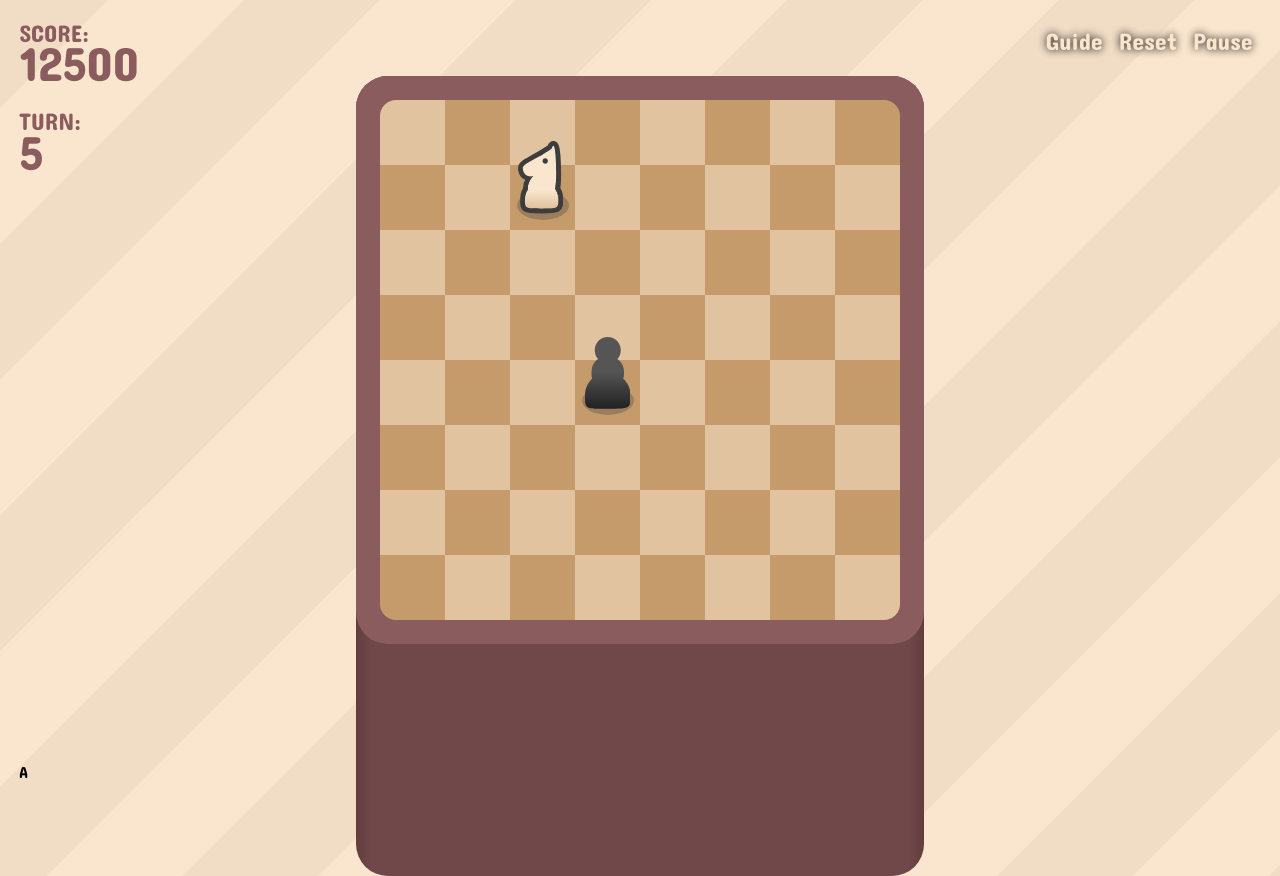
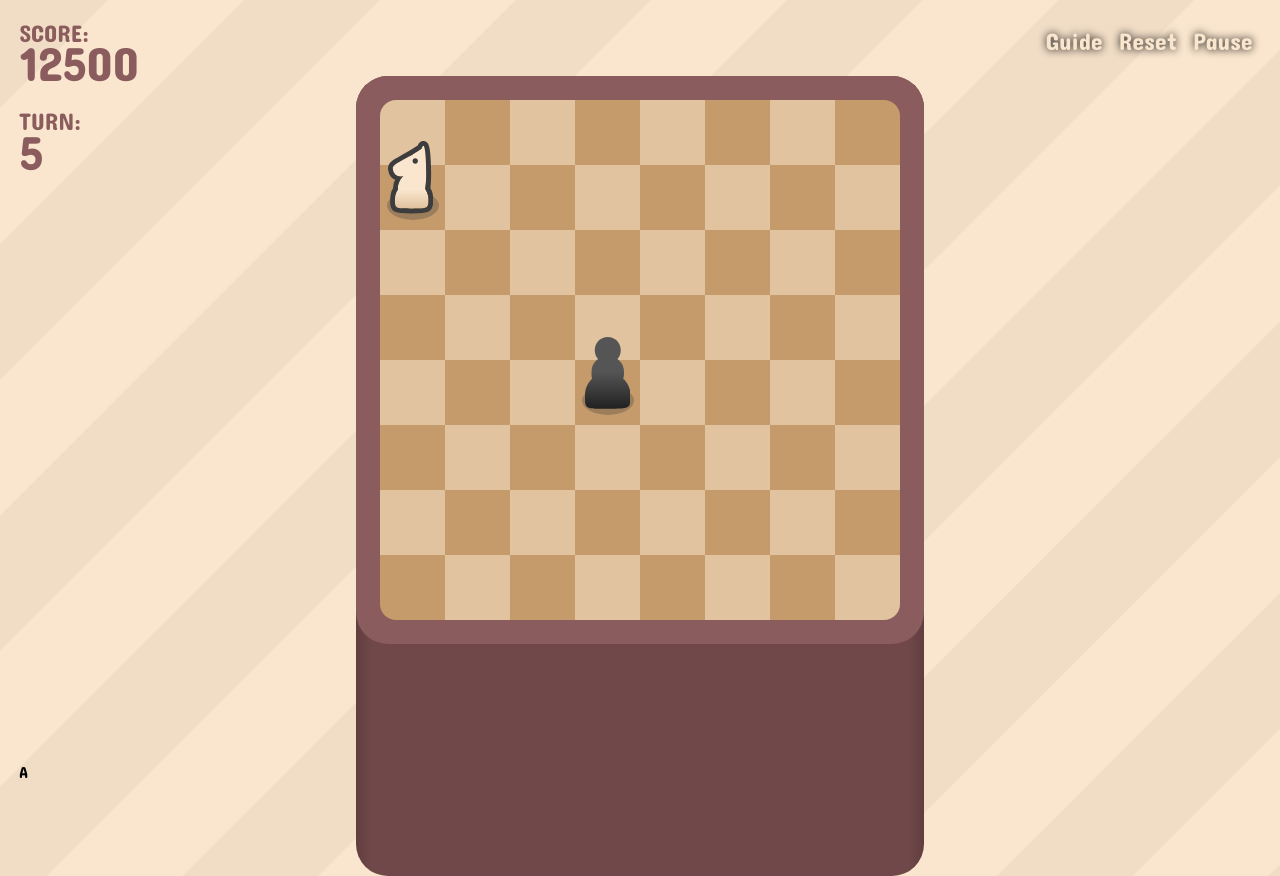
Before and after one commit to coded-circuit/the-pawn-gambit, a React (Vite) app: page / in a window 1280 px wide. Both pictures are taken after a click on the button "PLAY". Built offline with nearby package versions, Linux system fonts and the light colour scheme.

Commit message:
Add process reducer, still debugging

```diff
--- a/src/data/gameSlice.js
+++ b/src/data/gameSlice.js
@@ -6,6 +6,9 @@ import {
   getVectorSum,
   PieceCooldown,
   assertIsVector,
+  PieceCaptureFunc,
+  arrayHasVector,
+  PieceMovementFunc,
 } from "../global/utils";
 
 const playerSpawnPos = { x: 3, y: 4 };
@@ -19,16 +22,15 @@ const initialState = {
       cooldown: null,
     },
   },
-  // 2d boolean matrix
-  occupiedCells: new Array(8).fill().map(() => new Array(8).fill(false)),
 
   // pieceId: { x, y }
   movingPieces: {},
 
-  // pieceId: []{ x, y }
-  captureCells: {},
+  // []{ x, y }, Can have duplicates
+  captureCells: [],
 
-  isProcessing: false,
+  // 2d boolean matrix
+  occupiedCells: new Array(8).fill().map(() => new Array(8).fill(false)),
 };
 initialState.occupiedCells[playerSpawnPos.y][playerSpawnPos.x] = true;
 
@@ -38,8 +40,6 @@ const gameSlice = createSlice({
   reducers: {
     resetState: {
       reducer(state) {
-        console.log("STATE RESET!");
-        console.log(initialState);
         return initialState;
       },
     },
@@ -47,13 +47,12 @@ const gameSlice = createSlice({
     movePlayer: {
       reducer(state, action) {
         const { x, y } = action.payload;
-        const currPosition = { ...state.pieces[playerId].position };
+        const currPosition = state.pieces[playerId].position;
         const newPosition = getVectorSum(currPosition, { x, y });
         verifyPlayerMovement(currPosition, newPosition);
         moveOccupiedCell(state, currPosition, newPosition);
         state.pieces[playerId].position.x = newPosition.x;
         state.pieces[playerId].position.y = newPosition.y;
-        state.isProcessing = true;
       },
       prepare(x, y) {
         return { payload: { x, y } };
@@ -76,51 +75,85 @@ const gameSlice = createSlice({
           cooldown: PieceCooldown[type],
         };
         state.pieces[pieceId] = newPiece;
+        console.log("ADDED NEW PIECE!", newPiece);
       },
       prepare(x, y, type) {
+        // TODO: ID input might be replaced
         return { payload: { x, y, type } };
       },
     },
 
     processPieces: {
-      reducer(state) {
+      reducer(state, action) {
+        const currPlayerPos = state.pieces[playerId].position;
+
         // loop over all moving pieces and check for captures
+        for (let pieceId in state.movingPieces) {
+          const piece = state.pieces[pieceId];
+          const pieceCaptureCells = PieceCaptureFunc[piece.type](
+            piece.position,
+            currPlayerPos,
+            state.occupiedCells
+          );
+          if (arrayHasVector(pieceCaptureCells, currPlayerPos)) {
+            alert("GAME OVER"); // GAME OVER
+            return state;
+          }
+        }
 
         // loop over all moving pieces and move them
+        for (let pieceId in state.movingPieces) {
+          const piecePos = state.pieces[pieceId].position;
+          const newPosition = state.movingPieces[pieceId];
+          console.log("piecePos:", piecePos);
+          console.log("newPosition:", newPosition);
+          moveOccupiedCell(state, piecePos, newPosition);
+          state.pieces[pieceId].position.x = newPosition.x;
+          state.pieces[pieceId].position.y = newPosition.y;
+        }
 
         // loop over all pieces, and update moving pieces
         for (let pieceId in state.pieces) {
           const piece = state.pieces[pieceId];
 
+          // If cooldown is currently zero, reset and remove from moving pieces
           if (piece.cooldown === 0) {
             piece.cooldown = PieceCooldown[piece.type];
-            const newPosition = movingPieces[pieceId];
-            piece.position.x = newPosition.x;
-            piece.position.y = newPosition.y;
-            delete movingPieces[pieceId];
-          } else {
+            delete state.movingPieces[pieceId];
+          }
+
+          // Non-zero cooldown is reduced by
+          else {
             piece.cooldown -= 1;
+            // If cooldown is now zero, set for movement
+            // TODO: optimization for non-pawns to add capture cells here
             if (piece.cooldown === 0) {
-              // determine moves
+              console.log("PIECE WILL BE MOVING:", { ...piece });
+              console.log("OCCUPIED CELLS:", [...state.occupiedCells]);
+              const moveCells = PieceMovementFunc[piece.type](
+                piece.position,
+                currPlayerPos,
+                state.occupiedCells
+              );
+              console.log("PIECE MOVE CELLS:", moveCells);
+              state.movingPieces[pieceId] =
+                moveCells[Math.floor(Math.random() * moveCells.length)];
             }
           }
         }
+
+        // loop over all the NEW moving pieces and update capture cells
+        for (let pieceId in state.movingPieces) {
+          const piece = state.pieces[pieceId];
+          const pieceCaptureCells = PieceCaptureFunc[piece.type](
+            piece.position,
+            currPlayerPos,
+            state.occupiedCells
+          );
+          state.captureCells = state.captureCells.concat(pieceCaptureCells);
+        }
       },
     },
-
-    // movePieceTo: {
-    //   reducer(state, action) {
-    //     // TODO: Maybe verify if movement is valid?
-    //     const { pieceId, x, y } = action.payload;
-    //     state.pieces[pieceId].position.x = x;
-    //     state.pieces[pieceId].position.y = y;
-    //   },
-    //   prepare(pieceId, x, y) {
-    //     return {
-    //       payload: { pieceId, x, y },
-    //     };
-    //   },
-    // },
 
     // end of reducers
   },
@@ -129,12 +162,14 @@ const gameSlice = createSlice({
 // SELECT FUNCTIONS --------------------------------------
 export const selectPieceById = (pieceId) => (state) =>
   state.game.pieces[pieceId];
+export const selectAllPieces = (state) => state.game.pieces;
 export const selectCells = (state) => state.game.cells;
 export const selectPlayerPosition = (state) =>
   state.game.pieces[playerId].position;
 
 // ACTION EXPORTS --------------------------------------
-export const { movePlayer, resetState } = gameSlice.actions;
+export const { resetState, movePlayer, addPiece, processPieces } =
+  gameSlice.actions;
 export default gameSlice.reducer;
 
 //-------------------------------------- PRIVATE FUNCTIONS --------------------------------------
--- a/src/global/utils.js
+++ b/src/global/utils.js
@@ -1,3 +1,5 @@
+import { useSelector } from "react-redux";
+
 export const PieceType = {
   PLAYER: 0,
   QUEEN: 1,
@@ -30,39 +32,39 @@ export const PageName = {
 };
 
 export const PieceMovementFunc = {
-  [PieceType.PLAYER]: (x, y, playerPos, occupied) => {
+  [PieceType.PLAYER]: (pos, playerPos, occupied) => {
     assert(false, "Player does not have a movement function");
   },
-  [PieceType.QUEEN]: (x, y, playerPos, occupied) => {
+  [PieceType.QUEEN]: (pos, playerPos, occupied) => {
     return [].concat(
-      getMoveCellsByDirection(x, y, 1, 0, playerPos, occupied),
-      getMoveCellsByDirection(x, y, 1, 1, playerPos, occupied),
-      getMoveCellsByDirection(x, y, 0, 1, playerPos, occupied),
-      getMoveCellsByDirection(x, y, -1, 1, playerPos, occupied),
-      getMoveCellsByDirection(x, y, -1, 0, playerPos, occupied),
-      getMoveCellsByDirection(x, y, -1, -1, playerPos, occupied),
-      getMoveCellsByDirection(x, y, 0, -1, playerPos, occupied),
-      getMoveCellsByDirection(x, y, 1, -1, playerPos, occupied)
+      getMoveCellsByDirection(pos, 1, 0, playerPos, occupied),
+      getMoveCellsByDirection(pos, 1, 1, playerPos, occupied),
+      getMoveCellsByDirection(pos, 0, 1, playerPos, occupied),
+      getMoveCellsByDirection(pos, -1, 1, playerPos, occupied),
+      getMoveCellsByDirection(pos, -1, 0, playerPos, occupied),
+      getMoveCellsByDirection(pos, -1, -1, playerPos, occupied),
+      getMoveCellsByDirection(pos, 0, -1, playerPos, occupied),
+      getMoveCellsByDirection(pos, 1, -1, playerPos, occupied)
     );
   },
-  [PieceType.ROOK]: (x, y, playerPos, occupied) => {
+  [PieceType.ROOK]: (pos, playerPos, occupied) => {
     return [].concat(
-      getMoveCellsByDirection(x, y, 1, 0, playerPos, occupied),
-      getMoveCellsByDirection(x, y, 0, 1, playerPos, occupied),
-      getMoveCellsByDirection(x, y, -1, 0, playerPos, occupied),
-      getMoveCellsByDirection(x, y, 0, -1, playerPos, occupied)
+      getMoveCellsByDirection(pos, 1, 0, playerPos, occupied),
+      getMoveCellsByDirection(pos, 0, 1, playerPos, occupied),
+      getMoveCellsByDirection(pos, -1, 0, playerPos, occupied),
+      getMoveCellsByDirection(pos, 0, -1, playerPos, occupied)
     );
   },
-  [PieceType.BISHOP]: (x, y, playerPos, occupied) => {
+  [PieceType.BISHOP]: (pos, playerPos, occupied) => {
     return [].concat(
-      getMoveCellsByDirection(x, y, 1, 1, playerPos, occupied),
-      getMoveCellsByDirection(x, y, -1, 1, playerPos, occupied),
-      getMoveCellsByDirection(x, y, -1, -1, playerPos, occupied),
-      getMoveCellsByDirection(x, y, 1, -1, playerPos, occupied)
+      getMoveCellsByDirection(pos, 1, 1, playerPos, occupied),
+      getMoveCellsByDirection(pos, -1, 1, playerPos, occupied),
+      getMoveCellsByDirection(pos, -1, -1, playerPos, occupied),
+      getMoveCellsByDirection(pos, 1, -1, playerPos, occupied)
     );
   },
-  [PieceType.KNIGHT]: (x, y, playerPos, occupied) => {
-    return getMoveCellsByOffset(x, y, playerPos, occupied, [
+  [PieceType.KNIGHT]: (pos, playerPos, occupied) => {
+    return getMoveCellsByOffset(pos, playerPos, occupied, [
       { x: 1, y: 2 },
       { x: 2, y: 1 },
       { x: 2, y: -1 },
@@ -73,17 +75,17 @@ export const PieceMovementFunc = {
       { x: -1, y: 2 },
     ]);
   },
-  [PieceType.PAWN_N]: (x, y, playerPos, occupied) => {
-    return getMoveCellsByOffset(x, y, playerPos, occupied, [{ x: 0, y: -1 }]);
+  [PieceType.PAWN_N]: (pos, playerPos, occupied) => {
+    return getMoveCellsByOffset(pos, playerPos, occupied, [{ x: 0, y: -1 }]);
   },
-  [PieceType.PAWN_E]: (x, y, playerPos, occupied) => {
-    return getMoveCellsByOffset(x, y, playerPos, occupied, [{ x: 1, y: 0 }]);
+  [PieceType.PAWN_E]: (pos, playerPos, occupied) => {
+    return getMoveCellsByOffset(pos, playerPos, occupied, [{ x: 1, y: 0 }]);
   },
-  [PieceType.PAWN_W]: (x, y, playerPos, occupied) => {
-    return getMoveCellsByOffset(x, y, playerPos, occupied, [{ x: -1, y: 0 }]);
+  [PieceType.PAWN_W]: (pos, playerPos, occupied) => {
+    return getMoveCellsByOffset(pos, playerPos, occupied, [{ x: -1, y: 0 }]);
   },
-  [PieceType.PAWN_S]: (x, y, playerPos, occupied) => {
-    return getMoveCellsByOffset(x, y, playerPos, occupied, [{ x: 0, y: 1 }]);
+  [PieceType.PAWN_S]: (pos, playerPos, occupied) => {
+    return getMoveCellsByOffset(pos, playerPos, occupied, [{ x: 0, y: 1 }]);
   },
 };
 export const PieceCaptureFunc = {
@@ -92,26 +94,26 @@ export const PieceCaptureFunc = {
   [PieceType.ROOK]: PieceMovementFunc[PieceType.ROOK],
   [PieceType.BISHOP]: PieceMovementFunc[PieceType.BISHOP],
   [PieceType.KNIGHT]: PieceMovementFunc[PieceType.KNIGHT],
-  [PieceType.PAWN_N]: (x, y, playerPos, occupied) => {
-    return getMoveCellsByOffset(x, y, playerPos, occupied, [
+  [PieceType.PAWN_N]: (pos, playerPos, occupied) => {
+    return getMoveCellsByOffset(pos, playerPos, occupied, [
       { x: -1, y: -1 },
       { x: 1, y: -1 },
     ]);
   },
-  [PieceType.PAWN_E]: (x, y, playerPos, occupied) => {
-    return getMoveCellsByOffset(x, y, playerPos, occupied, [
+  [PieceType.PAWN_E]: (pos, playerPos, occupied) => {
+    return getMoveCellsByOffset(pos, playerPos, occupied, [
       { x: 1, y: -1 },
       { x: 1, y: 1 },
     ]);
   },
-  [PieceType.PAWN_W]: (x, y, playerPos, occupied) => {
-    return getMoveCellsByOffset(x, y, playerPos, occupied, [
+  [PieceType.PAWN_W]: (pos, playerPos, occupied) => {
+    return getMoveCellsByOffset(pos, playerPos, occupied, [
       { x: -1, y: -1 },
       { x: -1, y: 1 },
     ]);
   },
-  [PieceType.PAWN_S]: (x, y, playerPos, occupied) => {
-    return getMoveCellsByOffset(x, y, playerPos, occupied, [
+  [PieceType.PAWN_S]: (pos, playerPos, occupied) => {
+    return getMoveCellsByOffset(pos, playerPos, occupied, [
       { x: -1, y: 1 },
       { x: 1, y: 1 },
     ]);
@@ -173,9 +175,12 @@ export function sleep(ms) {
 }
 
 // ------------------------------------ MOVEMENT UTILITIES ------------------------------------
-function getMoveCellsByOffset(origX, origY, playerPos, obs, offsets) {
+function getMoveCellsByOffset(piecePos, playerPos, obs, offsets) {
+  assertIsVector(piecePos);
   assertIsVector(playerPos);
+  console.log("piecePos:", piecePos.x, piecePos.y);
   const obstacles = removeVectorInArray(obs, playerPos);
+  const { origX, origY } = piecePos;
 
   const output = [];
   offsets.forEach((offset) => {
@@ -188,9 +193,11 @@ function getMoveCellsByOffset(origX, origY, playerPos, obs, offsets) {
   return output;
 }
 
-function getMoveCellsByDirection(origX, origY, dirX, dirY, playerPos, obs) {
+function getMoveCellsByDirection(piecePos, dirX, dirY, playerPos, obs) {
+  assertIsVector(piecePos);
   assertIsVector(playerPos);
   const obstacles = removeVectorInArray(obs, playerPos);
+  const { origX, origY } = piecePos;
 
   const output = [];
   const currCell = { x: origX + dirX, y: origY + dirY };
@@ -202,7 +209,7 @@ function getMoveCellsByDirection(origX, origY, dirX, dirY, playerPos, obs) {
   return output;
 }
 
-function arrayHasVector(array, vector) {
+export function arrayHasVector(array, vector) {
   assertIsVector(vector);
   return (
     array.find((item) => item.x === vector.x && item.y === vector.y) !==
--- a/src/pages/Game/Game.jsx
+++ b/src/pages/Game/Game.jsx
@@ -8,6 +8,9 @@ import {
   movePlayer,
   selectPlayerPosition,
   resetState,
+  processPieces,
+  addPiece,
+  selectAllPieces,
 } from "../../data/gameSlice";
 import {
   getVectorSum,
@@ -16,6 +19,7 @@ import {
   sleep,
 } from "../../global/utils";
 import Piece from "./Piece";
+import { nanoid } from "@reduxjs/toolkit";
 
 // Initialize the grid cells
 const gridCells = new Array(8).fill(null).map(() => new Array(8).fill(null));
@@ -30,6 +34,8 @@ const Game = () => {
   const dispatch = useDispatch();
   const input = useInputs();
   const processing = useRef(false);
+  const pieces = useSelector(selectAllPieces);
+  const currState = useSelector((state) => state.game);
 
   // TEST
   const playerPosition = useSelector(selectPlayerPosition);
@@ -43,6 +49,8 @@ const Game = () => {
   // Initialize game
   useEffect(() => {
     dispatch(resetState());
+    dispatch(addPiece(0, 0, PieceType.KNIGHT));
+    console.log("CURRENT STATE:", currState);
   }, []);
 
   // Handle Input
@@ -73,11 +81,25 @@ const Game = () => {
       (async () => {
         processing.current = true;
         dispatch(movePlayer(direction.x, direction.y));
-        await sleep(300);
+        await sleep(100);
+        console.log("Processing pieces");
+        dispatch(processPieces());
+        await sleep(250);
         processing.current = false;
+        console.log("CURRENT STATE:", currState);
       })();
     }
   }, [input]);
+
+  let pieceElements;
+  console.log("Pieces updated!");
+  pieceElements = Object.keys(pieces).map((pieceId) => {
+    console.log("Looping over pieces, piece:", pieces[pieceId]);
+    if (pieces[pieceId].type === 0) return <></>;
+    return (
+      <Piece key={pieceId} gridPos={pieces[pieceId].position} type={pieces[pieceId].type} />
+    );
+  });
 
   return (
     <main>
@@ -88,7 +110,8 @@ const Game = () => {
       <div className={styles.piecesContainer}>
         {/* TEST */}
         <Piece gridPos={playerPosition} type={PieceType.PLAYER} />
-        <Piece gridPos={knightPosition.current} type={PieceType.KNIGHT} />
+        {pieceElements}
+        {/* <Piece gridPos={knightPosition.current} type={PieceType.KNIGHT} /> */}
       </div>
     </main>
   );
--- a/src/pages/Game/Piece.jsx
+++ b/src/pages/Game/Piece.jsx
@@ -52,7 +52,7 @@ const Piece = ({ gridPos, type }) => {
       pieceComponent = <Pawn />;
       break;
     default:
-      assert(false, "Invalid type in Piece.jsx!");
+      assert(false, `Invalid type in Piece.jsx! (${type})`);
   }
 
   return (
```
